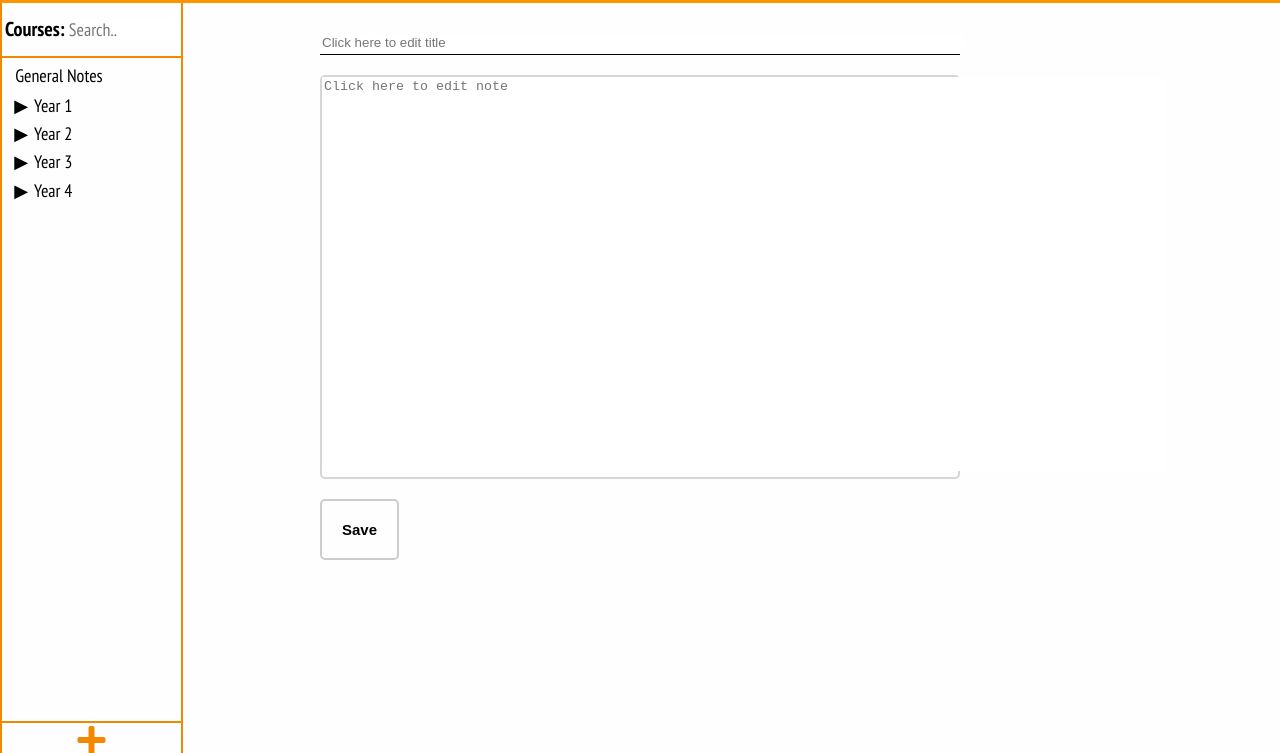
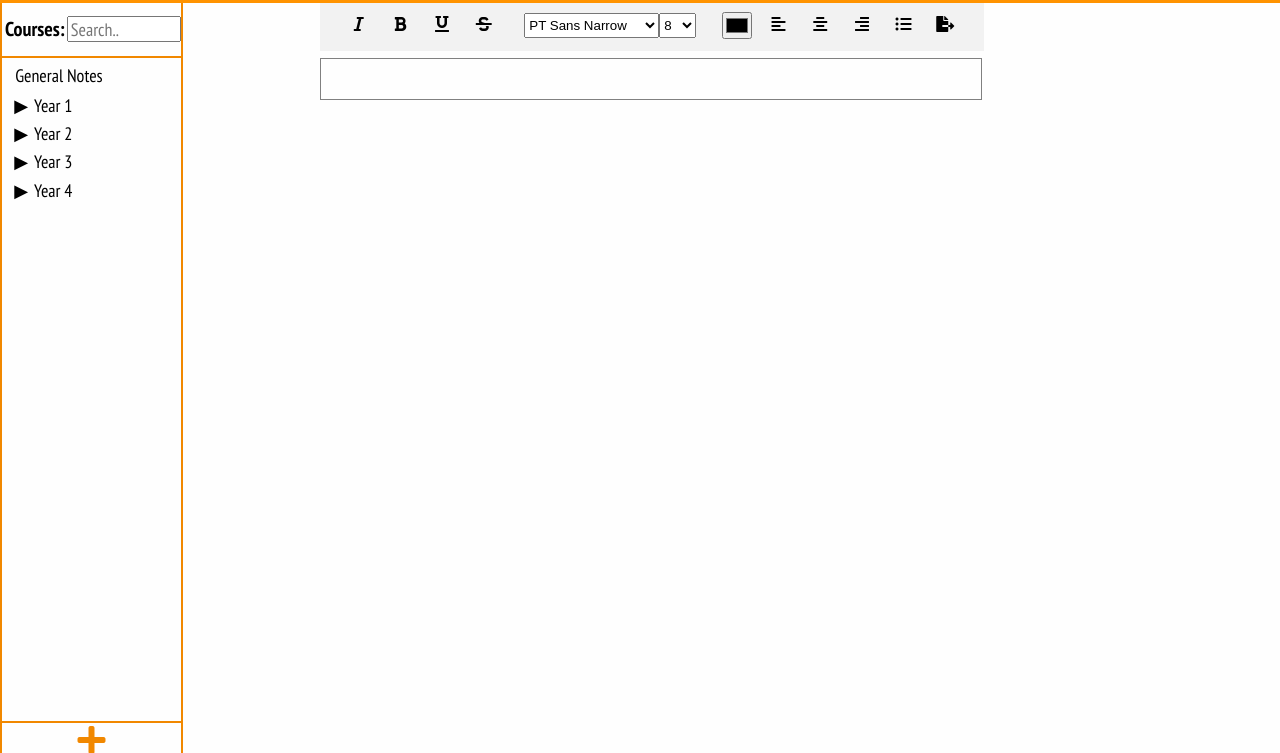
Before and after one commit to Xerren09/OAMK-Notes, a plain HTML site: page noteView.html in a window 1280 px wide. Shown: the part 47-800 px from the top of the page. Drawn offline with Linux system fonts and the light colour scheme.

Commit message:
Added text editor
Implemented Bars' text editor into the noteView page.

```diff
--- /dev/null
+++ b/css/custom-text-editor.css
@@ -0,0 +1,62 @@
+.wholePageContainer {
+    display: flex;
+    flex-direction: row;
+}
+.newNoteContainerWrite {
+    margin-top: 50px;
+    margin-left: 25%;
+    width: 50%;
+}
+#XEditor {
+    border: 1px solid grey;
+    height: auto;
+    width: 50vw;
+    margin: 55px auto 0;
+    margin-bottom: 20px;
+    padding: 10px;
+}
+#XEditor:focus {
+    outline: none;
+}
+#XEditorControls {
+    position: fixed;
+    display: flex;
+    margin: 0px auto 0px;
+    height: 4vh;
+    width: 50vw;
+    background-color: #f2f2f2;
+    border: none;
+    align-items: center;
+    justify-content: space-evenly;
+}
+#XEditorContainer button {
+    font-size: medium;
+    text-align: center;
+    padding: 1px 3px;
+    height: 30px;
+    width: 30px;
+    border: none;
+    background-color: transparent;
+}
+#XEditorContainer button:hover {
+    background-color: lightgray;
+}
+#XEditorColorSelector {
+    margin-top: 1px;
+    height: 27px;
+    width: 30px;
+    padding-left: 1px;
+    padding-right: 1px;
+}
+#XEditorFontSelector {
+    height: 25px;
+}
+#XEditorSizeSelector {
+    height: 25px;
+}
+#XEditorFontGroup {
+    margin-top: 0.8vh;
+    border: none;
+    display: flex;
+    justify-content: space-around;
+}
--- a/css/noteView.css
+++ /dev/null
@@ -1,51 +0,0 @@
-.wholePageContainer {
-    display: flex;
-    flex-direction: row;
-}
-
-.noteWrite{
-    height: 400px;
-}
-.newNoteContainerWrite {
-    margin-top: 50px;
-    margin-left: 25%;
-    width: 50%;
-}
-.newNoteContainerWrite button {
-    font-weight: bolder;
-    font-size: 15px;
-    outline: none;
-    cursor: pointer;
-    border: 2px solid #ccc;
-    border-radius: 5px;
-    background-color: #fefefe;
-    padding: 20px;
-    margin-top: 20px;
-}
-
-.newNoteContainerWrite button:hover {
-    background-color: #e2e2e2;
-}
-
-.noteWrite{
-    border: 2px solid #cccc;
-    border-radius: 5px;
-    outline: none;
-}
-
-.newNoteContainerWrite h2 {
-    border-bottom: 1px solid black;
-    outline: none;
-}
-
-input{
-    width: 100%;
-    border: none;
-    outline: none;
-}
-
-textarea{
-    resize: none;
-    border: none;
-    outline: none;
-}
--- /dev/null
+++ b/js/XTextEditor.js
@@ -0,0 +1,48 @@
+function XEditorCommandPalette(cmdID) {
+    switch(cmdID)
+    {
+        case "i":   //italic
+            document.execCommand('italic', false, null);
+            break;
+        case "b":   //bold
+            document.execCommand('bold', false, null);
+            break;
+        case "u":   //underline
+            document.execCommand('underline', false, null);
+            break;
+        case "s":   //strikethrough
+            document.execCommand('strikethrough', false, null);
+            break;
+        case "al":  //align left
+            document.execCommand('justifyLeft', false, null);
+            break;
+        case "ac":  //align center
+            document.execCommand('justifyCenter', false, null);
+            break;
+        case "ar":  //align right
+            document.execCommand('justifyRight', false, null);
+            break;
+        case "ul":  //unordered list
+            document.execCommand('insertOrderedList', false, null);
+            break;
+        case "cc":  //change color
+            let selectedcolor = String(document.getElementById("XEditorColorSelector").value);
+            document.execCommand('foreColor', false, selectedcolor);
+            break;
+        case "cf":  //change font
+            let selectedFont = String(document.getElementById("XEditorFontSelector").value);
+            document.execCommand('fontName', false, selectedFont);
+            break;
+        case "cs":  //change size
+            let selectedSize = String(document.getElementById("XEditorSizeSelector").value);
+            document.execCommand('fontSize', false, selectedSize);
+            break;
+        case "exps": //export to string
+            let editorArea = document.getElementById("XEditor");
+            let htmlstr = editorArea.innerHTML.toString();
+            console.debug(htmlstr);
+            break;
+        default:    //escape for invalid code
+            break;
+    }
+}
--- a/noteView.html
+++ b/noteView.html
@@ -7,7 +7,7 @@
         <link rel="stylesheet" href="css/dropMenu.css">
         <link rel="stylesheet" href="css/sideMenu.css">
         <link rel="stylesheet" href="css/addSubject.css">
-        <link rel="stylesheet" href="css/noteView.css">
+        <link rel="stylesheet" href="css/custom-text-editor.css">
         <link rel="stylesheet" href="fontawesome-free-5.15.1-web/css/all.css">
         <link rel="preconnect" href="https://fonts.gstatic.com/%22%3E">
         <link rel="stylesheet" href="https://fonts.googleapis.com/css2?family=PT+Sans+Narrow:wght@400;700&display=swap" rel="stylesheet">
@@ -205,12 +205,55 @@
                 </div>
             </div>
             <div class="newNoteContainerWrite">
-                <h2><input type="text" placeholder="Click here to edit title"></h2>
-                <div class="noteWrite"><textarea name="" id="" cols="103" rows="26" placeholder="Click here to edit note"></textarea></div>
-                <button class="submitNoteButton">Save</button>
+                <div id="XEditorContainer" >
+                    <fieldset id="XEditorControls">
+                        <button id="XEditorItalic" onclick="XEditorCommandPalette('i')"><i class="fa fa-italic"></i></button>
+                        <button id="XEditorBold" onclick="XEditorCommandPalette('b')"><i class="fa fa-bold"></i></button>
+                        <button id="XEditorUnderline" onclick="XEditorCommandPalette('u')"><i class="fa fa-underline"></i></button>
+                        <button id="XEditorStrikethrough" onclick="XEditorCommandPalette('s')"><i class="fa fa-strikethrough"></i></button>
+                        <fieldset id="XEditorFontGroup">
+                            <select id="XEditorFontSelector" onchange="XEditorCommandPalette('cf')">
+                                <option value="'PT Sans Narrow', sans-serif">PT Sans Narrow</option>
+                                <option value="Arial">Arial</option>
+                                <option value="Helvetica">Helvetica</option>
+                                <option value="Times New Roman">Times New Roman</option>
+                                <option value="Sans serif">Sans serif</option>
+                                <option value="Courier New">Courier New</option>
+                                <option value="Verdana">Verdana</option>
+                                <option value="Georgia">Georgia</option>
+                                <option value="Palatino">Palatino</option>
+                                <option value="Garamond">Garamond</option>
+                                <option value="Comic Sans MS">Comic Sans MS</option>
+                                <option value="Arial Black">Arial Black</option>
+                                <option value="Tahoma">Tahoma</option>
+                                <option value="Comic Sans MS">Comic Sans MS</option>
+                            </select>
+                            <select id="XEditorSizeSelector" onclick="XEditorCommandPalette('cs')">
+                                <option value="1">8</option>
+                                <option value="2">10</option>
+                                <option value="3">11</option>
+                                <option value="4">14</option>
+                                <option value="5">18</option>
+                                <option value="6">24</option>
+                                <option value="7">36</option>
+                            </select>
+                        </fieldset>
+                        <input id="XEditorColorSelector" type="color" onchange="XEditorCommandPalette('cc')">
+                        <button id="XEditorAL" onclick="XEditorCommandPalette('al')"><i class="fa fa-align-left"></i></button>
+                        <button id="XEditorAC" onclick="XEditorCommandPalette('ac')"><i class="fa fa-align-center"></i></button>
+                        <button id="XEditorAR" onclick="XEditorCommandPalette('ar')"><i class="fa fa-align-right"></i></button>
+                        <button id="XEditorUL" onclick="XEditorCommandPalette('ul')"><i class="fa fa-list-ul"></i></button>
+                        <button id="XEditorEX" onclick="XEditorCommandPalette('exps')"><i class="fa fa-file-export"></i></button>
+                    </fieldset>
+
+                </div>
+                <div id="XEditor" contenteditable="true" data-text="Enter comment....">
+
+                </div>
             </div>
         </div>
         <script src="./js/addSubject.js"></script>
         <script src="./js/subjectTree.js"></script>
+        <script src="./js/XTextEditor.js"></script>
     </body>
 </html>
```
